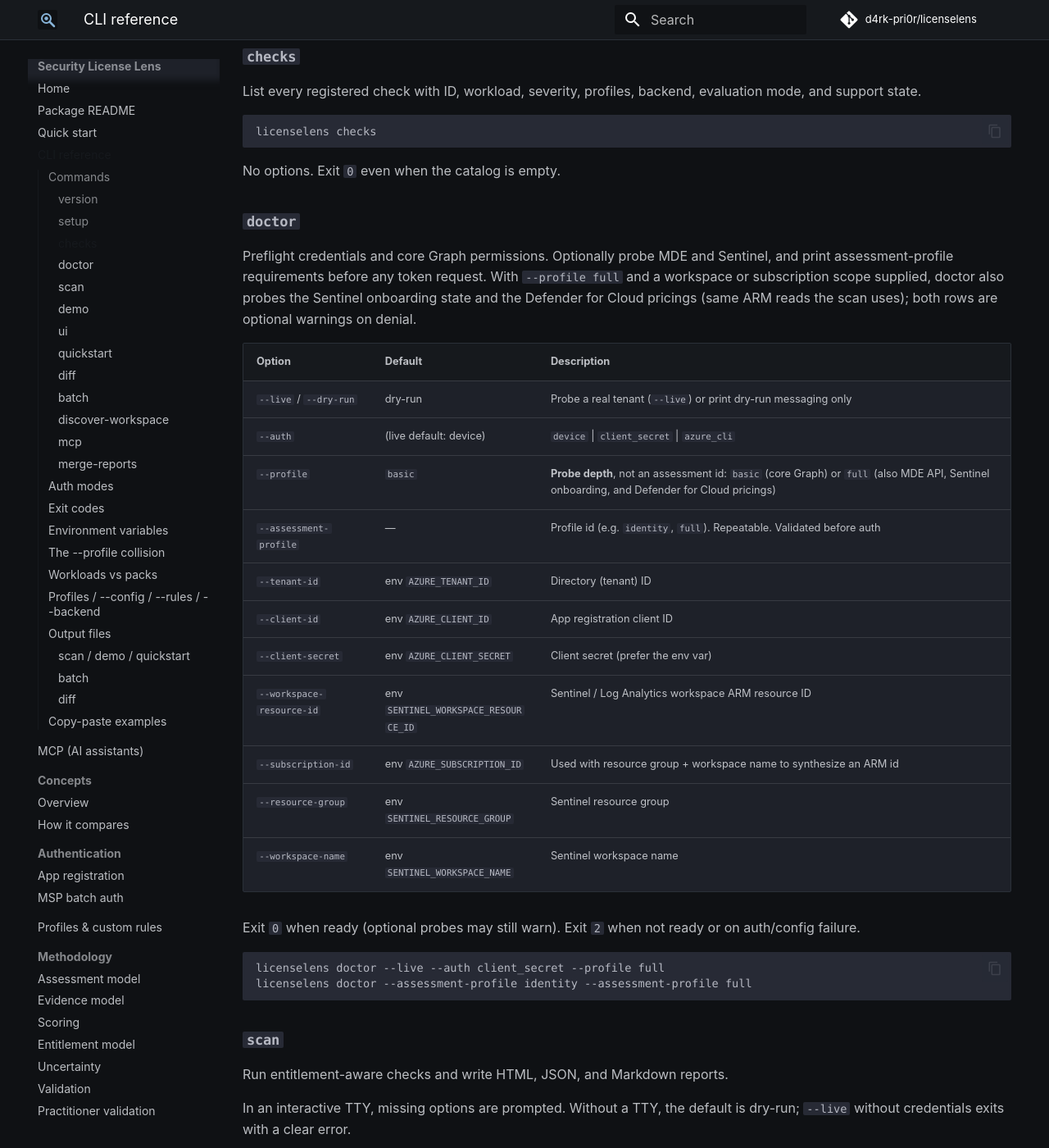
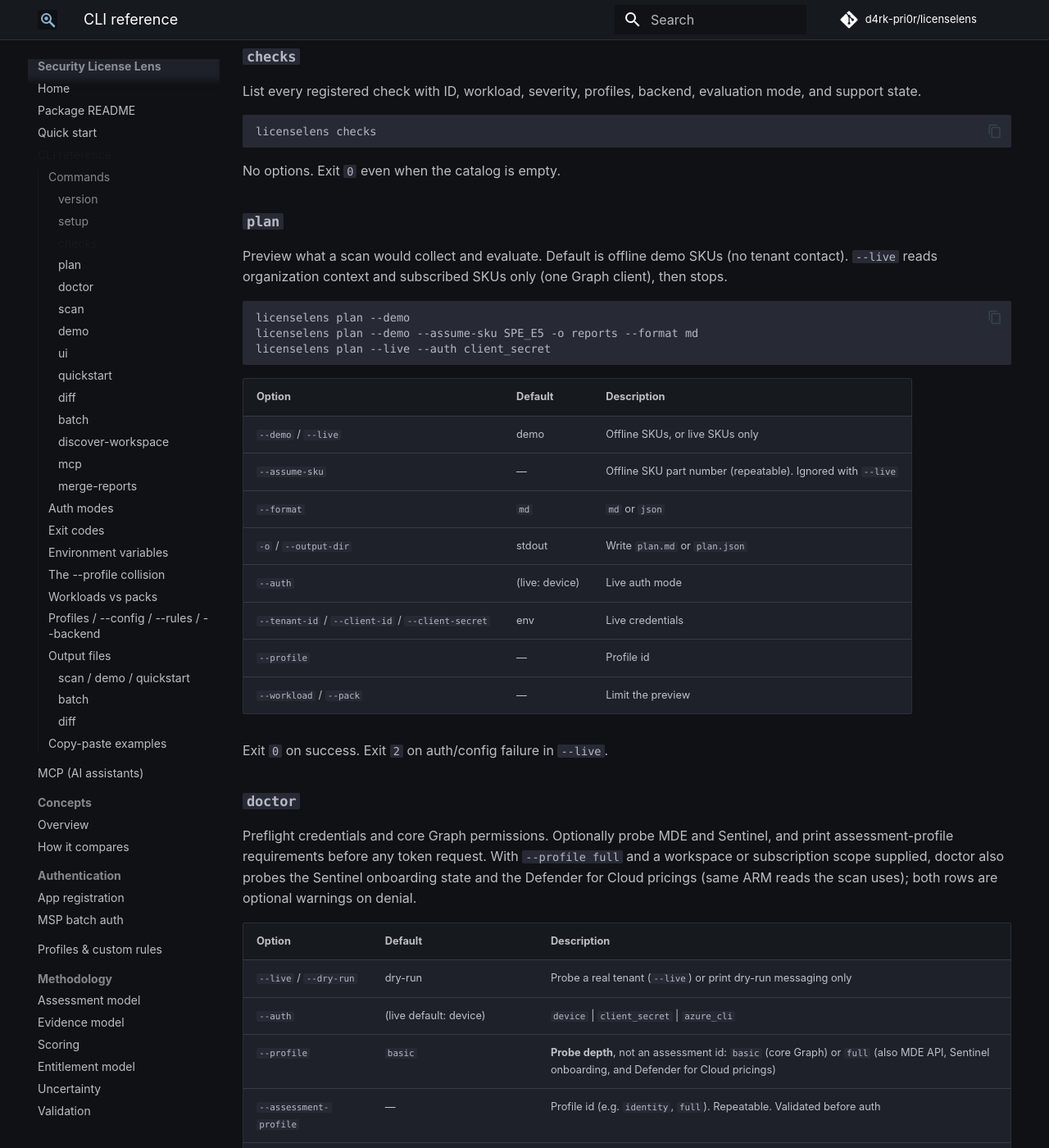
Before and after one commit to d4rk-pri0r/licenselens, an MkDocs documentation site: the page built from docs/cli.md, in a window 1280 px wide and 1400 px high, scrolled down 808 px. Shown: the whole window at 82% size. Built offline with MkDocs 1.6.1 and Material for MkDocs 9.7.7, drawn with Linux system fonts in a browser that asks for light colours; comment, search, counter and statistics services are not loaded.

Commit message:
docs(cli): document plan and preview-before-live-scan
cli.md, getting-started, and mcp.md cover plan / plan.preview.

````diff
--- a/docs/cli.md
+++ b/docs/cli.md
@@ -44,6 +44,31 @@
 ```
 
 No options. Exit `0` even when the catalog is empty.
+
+### `plan`
+
+Preview what a scan would collect and evaluate. Default is offline demo SKUs
+(no tenant contact). `--live` reads organization context and subscribed SKUs
+only (one Graph client), then stops.
+
+```bash
+licenselens plan --demo
+licenselens plan --demo --assume-sku SPE_E5 -o reports --format md
+licenselens plan --live --auth client_secret
+```
+
+| Option | Default | Description |
+|--------|---------|-------------|
+| `--demo` / `--live` | demo | Offline SKUs, or live SKUs only |
+| `--assume-sku` | — | Offline SKU part number (repeatable). Ignored with `--live` |
+| `--format` | `md` | `md` or `json` |
+| `-o` / `--output-dir` | stdout | Write `plan.md` or `plan.json` |
+| `--auth` | (live: device) | Live auth mode |
+| `--tenant-id` / `--client-id` / `--client-secret` | env | Live credentials |
+| `--profile` | — | Profile id |
+| `--workload` / `--pack` | — | Limit the preview |
+
+Exit `0` on success. Exit `2` on auth/config failure in `--live`.
 
 ### `doctor`
 
````
Also changed, not shown: docs/getting-started.md (+7 -0 lines), docs/mcp.md (+2 -1 lines).
